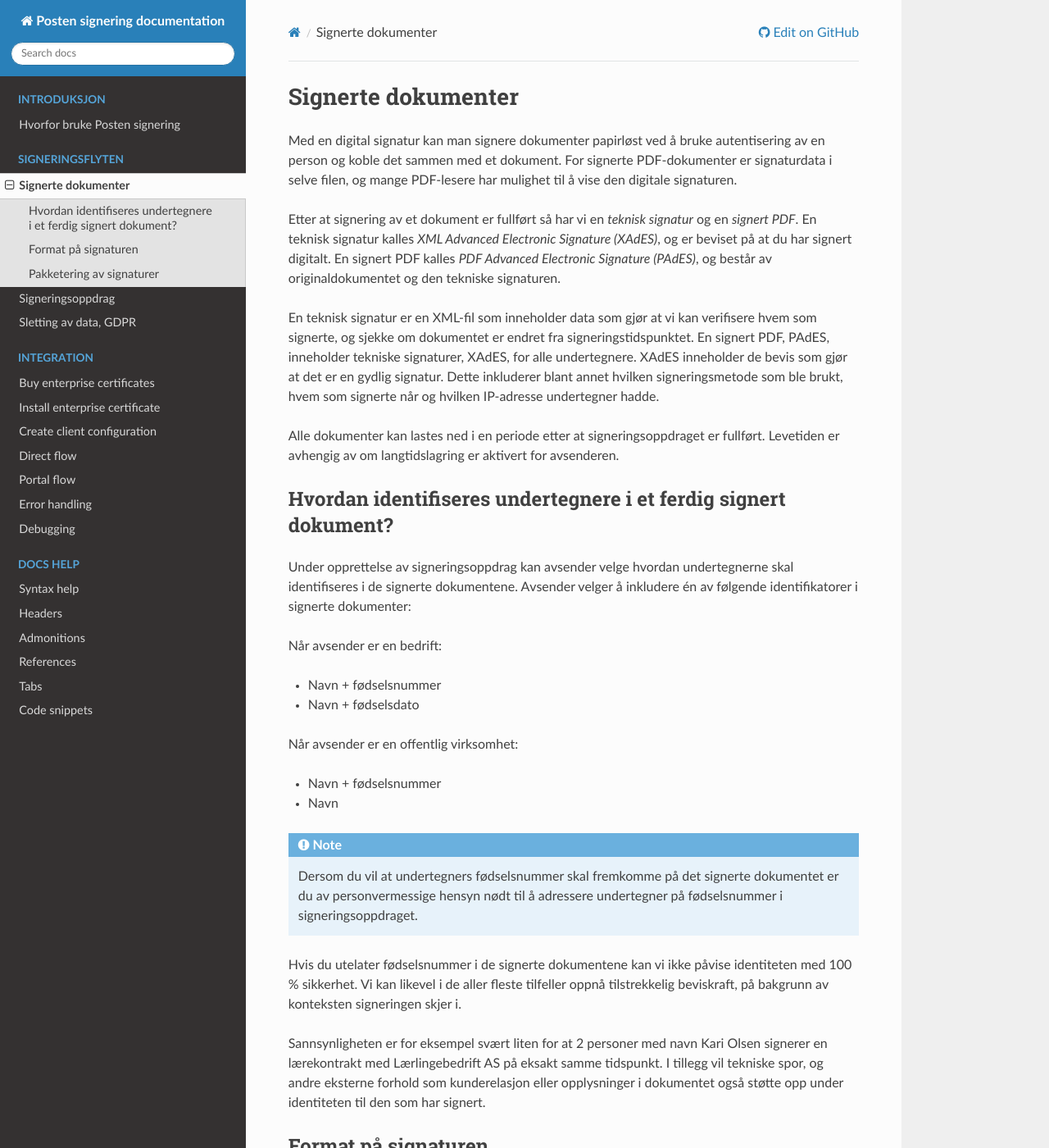
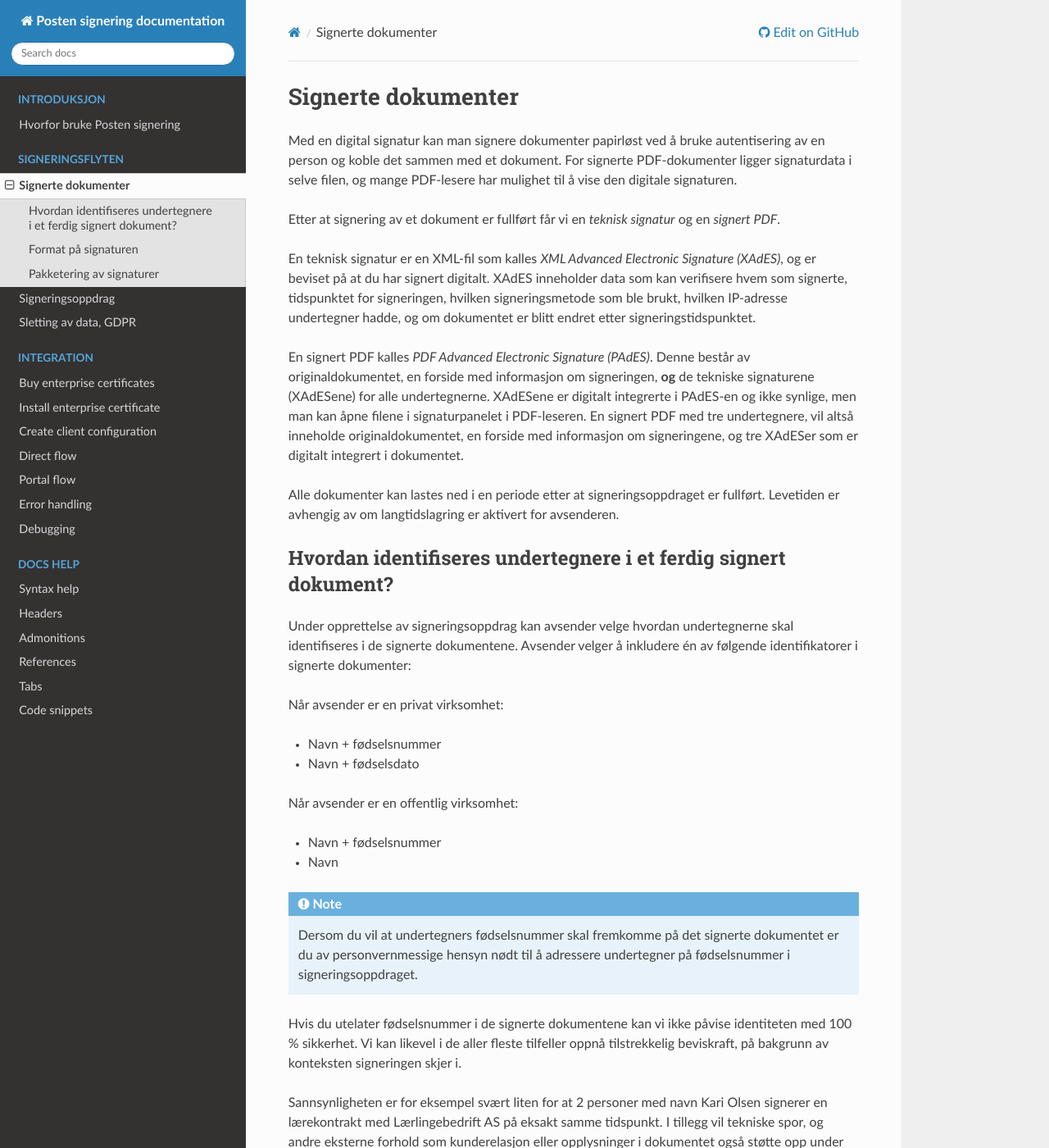
Before and after one commit to ramonarellano/signering-docs, a Sphinx documentation site: the page built from source/signert-dokument.rst, in a window 1280 px wide and 1400 px high. Shown: the whole window at 82% size. Built offline with Sphinx 7.4.7 and the Read the Docs theme 2.0.0, drawn with Linux system fonts in a browser that asks for light colours.

Commit message:
Endret/La til litt på tekst om pades og xades

```diff
--- a/source/signert-dokument.rst
+++ b/source/signert-dokument.rst
@@ -1,10 +1,12 @@
 Signerte dokumenter
 ====================
-Med en digital signatur kan man signere dokumenter papirløst ved å bruke autentisering av en person og koble det sammen med et dokument. For signerte PDF-dokumenter er signaturdata i selve filen, og mange PDF-lesere har mulighet til å vise den digitale signaturen.
+Med en digital signatur kan man signere dokumenter papirløst ved å bruke autentisering av en person og koble det sammen med et dokument. For signerte PDF-dokumenter ligger signaturdata i selve filen, og mange PDF-lesere har mulighet til å vise den digitale signaturen.
 
-Etter at signering av et dokument er fullført så har vi en *teknisk signatur* og en *signert PDF*. En teknisk signatur kalles *XML Advanced Electronic Signature (XAdES)*, og er beviset på at du har signert digitalt. En signert PDF kalles *PDF Advanced Electronic Signature (PAdES)*, og består av originaldokumentet og den tekniske signaturen.
+Etter at signering av et dokument er fullført får vi en *teknisk signatur* og en *signert PDF*.
 
-En teknisk signatur er en XML-fil som inneholder data som gjør at vi kan verifisere hvem som signerte, og sjekke om dokumentet er endret fra signeringstidspunktet. En signert PDF, PAdES, inneholder tekniske signaturer, XAdES, for alle undertegnere. XAdES inneholder de bevis som gjør at det er en gydlig signatur. Dette inkluderer blant annet hvilken signeringsmetode som ble brukt, hvem som signerte når og hvilken IP-adresse undertegner hadde.
+En teknisk signatur er en XML-fil som kalles *XML Advanced Electronic Signature (XAdES)*, og er beviset på at du har signert digitalt. XAdES inneholder data som kan verifisere hvem som signerte, tidspunktet for signeringen, hvilken signeringsmetode som ble brukt, hvilken IP-adresse undertegner hadde, og om dokumentet er blitt endret etter signeringstidspunktet.
+
+En signert PDF kalles *PDF Advanced Electronic Signature (PAdES)*. Denne består av originaldokumentet, en forside med informasjon om signeringen, **og** de tekniske signaturene (XAdESene) for alle undertegnerne. XAdESene er digitalt integrerte i PAdES-en og ikke synlige, men man kan åpne filene i signaturpanelet i PDF-leseren. En signert PDF med tre undertegnere, vil altså inneholde originaldokumentet, en forside med informasjon om signeringene, og tre XAdESer som er digitalt integrert i dokumentet.
 
 Alle dokumenter kan lastes ned i en periode etter at signeringsoppdraget er fullført. Levetiden er avhengig av om langtidslagring er aktivert for avsenderen.
 
@@ -15,7 +17,7 @@ Hvordan identifiseres undertegnere i et ferdig signert dokument?
 Under opprettelse av signeringsoppdrag kan avsender velge hvordan undertegnerne skal identifiseres i de signerte dokumentene.
 Avsender velger å inkludere én av følgende identifikatorer i signerte dokumenter:
 
-Når avsender er en bedrift:
+Når avsender er en privat virksomhet:
 
 - Navn + fødselsnummer
 - Navn + fødselsdato
@@ -26,7 +28,7 @@ Når avsender er en offentlig virksomhet:
 - Navn
 
 ..  NOTE::
-    Dersom du vil at undertegners fødselsnummer skal fremkomme på det signerte dokumentet er du av personvermessige hensyn nødt til å adressere undertegner på fødselsnummer i signeringsoppdraget.
+    Dersom du vil at undertegners fødselsnummer skal fremkomme på det signerte dokumentet er du av personvernmessige hensyn nødt til å adressere undertegner på fødselsnummer i signeringsoppdraget.
 
 Hvis du utelater fødselsnummer i de signerte dokumentene kan vi ikke påvise identiteten med 100 % sikkerhet. Vi kan likevel i de aller fleste tilfeller oppnå tilstrekkelig beviskraft, på bakgrunn av konteksten signeringen skjer i.
 
```
